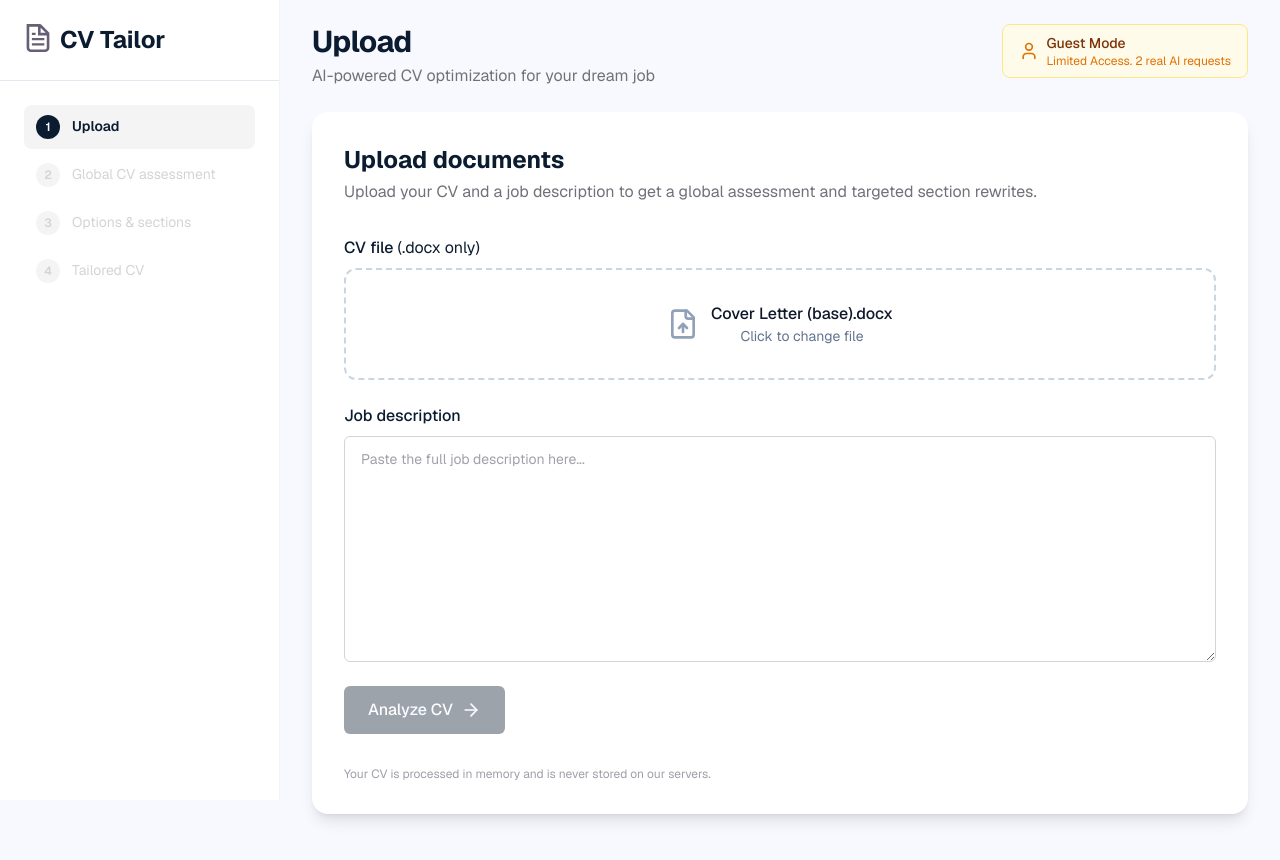
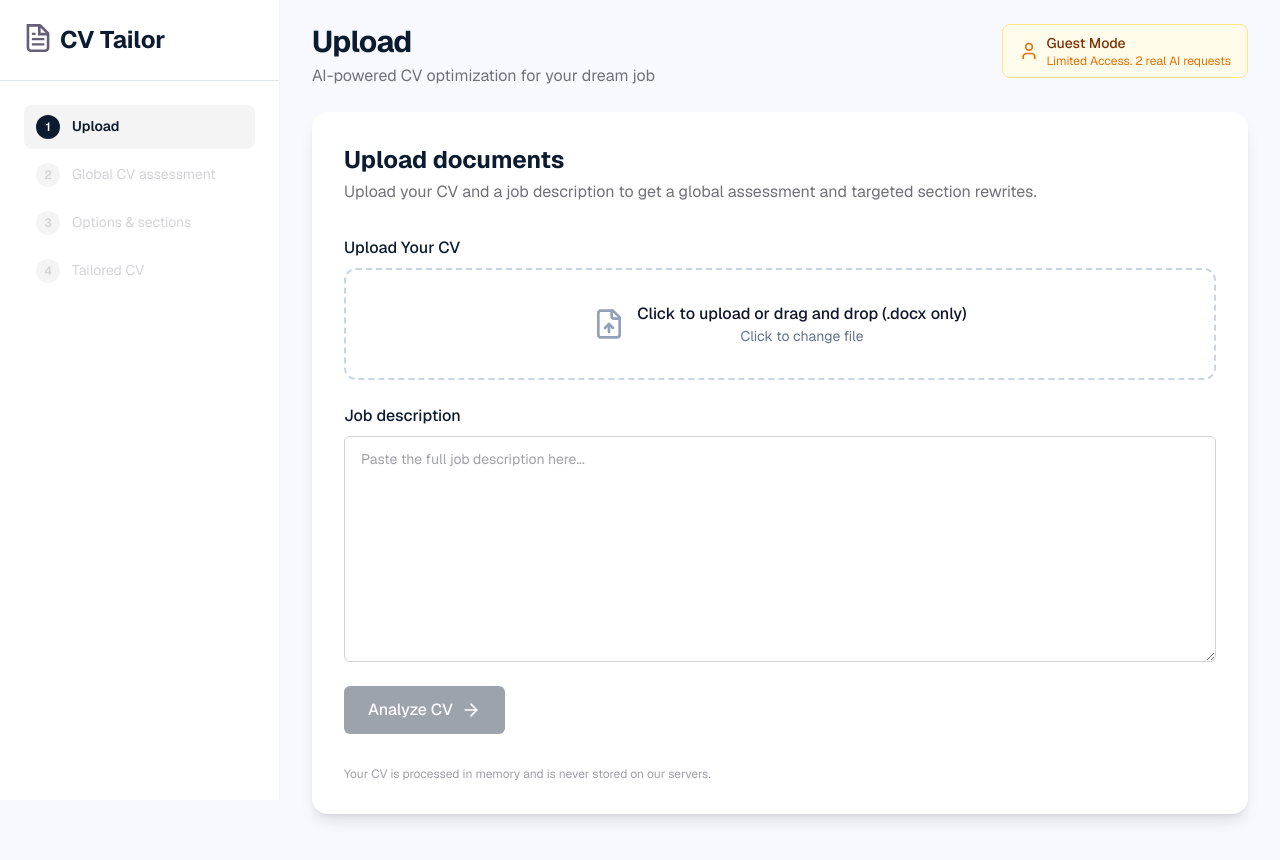
Before and after one commit to IrynaLypnyk/cv-tailor, a Next.js app: page / in a window 1280 px wide. Built offline with nearby package versions, Linux system fonts and the light colour scheme; no server answers.

Commit message:
feat: enhance CVUploadForm and FileInput components to display selected file name and improve user experience

```diff
--- a/components/layouts/CVUploadForm.tsx
+++ b/components/layouts/CVUploadForm.tsx
@@ -30,16 +30,14 @@ export function CVUploadForm({ onSubmit, isLoading }: CVUploadFormProps) {
       onSubmit={handleSubmit}
       className="flex flex-col gap-6"
     >
-      <FormField htmlFor="cv-upload" label="CV file" hint="(.docx only)">
+      <FormField htmlFor="cv-upload" label="Upload Your CV">
         <FileInput
           id="cv-upload"
           accept=".docx"
           disabled={isLoading}
           onChange={(e) => setCvFile(e.target.files?.[0] ?? null)}
+          cvFile={cvFile}
         />
-        {cvFile && (
-          <p className="text-xs text-zinc-500">Selected: {cvFile.name}</p>
-        )}
       </FormField>
 
       <FormField htmlFor="job-description" label="Job description">
--- a/components/ui/FileInput.tsx
+++ b/components/ui/FileInput.tsx
@@ -4,9 +4,15 @@ import { UploadIcon } from "../icons/UploadIcon";
 type FileInputProps = Omit<
   React.ComponentPropsWithoutRef<"input">,
   "size" | "type"
->;
+> & {
+  cvFile: File | null;
+};
 
-export function FileInput({ className = "", ...props }: FileInputProps) {
+export function FileInput({
+  className = "",
+  cvFile,
+  ...props
+}: FileInputProps) {
   return (
     <div className="relative" data-component="FileInput">
       <input
@@ -24,7 +30,7 @@ export function FileInput({ className = "", ...props }: FileInputProps) {
         <div className="text-center">
           <div>
             <p className="font-medium text-slate-900">
-              Cover Letter (base).docx
+              {cvFile?.name || "Click to upload or drag and drop (.docx only)"}
             </p>
             <p className="text-sm text-slate-500">Click to change file</p>
           </div>
```
